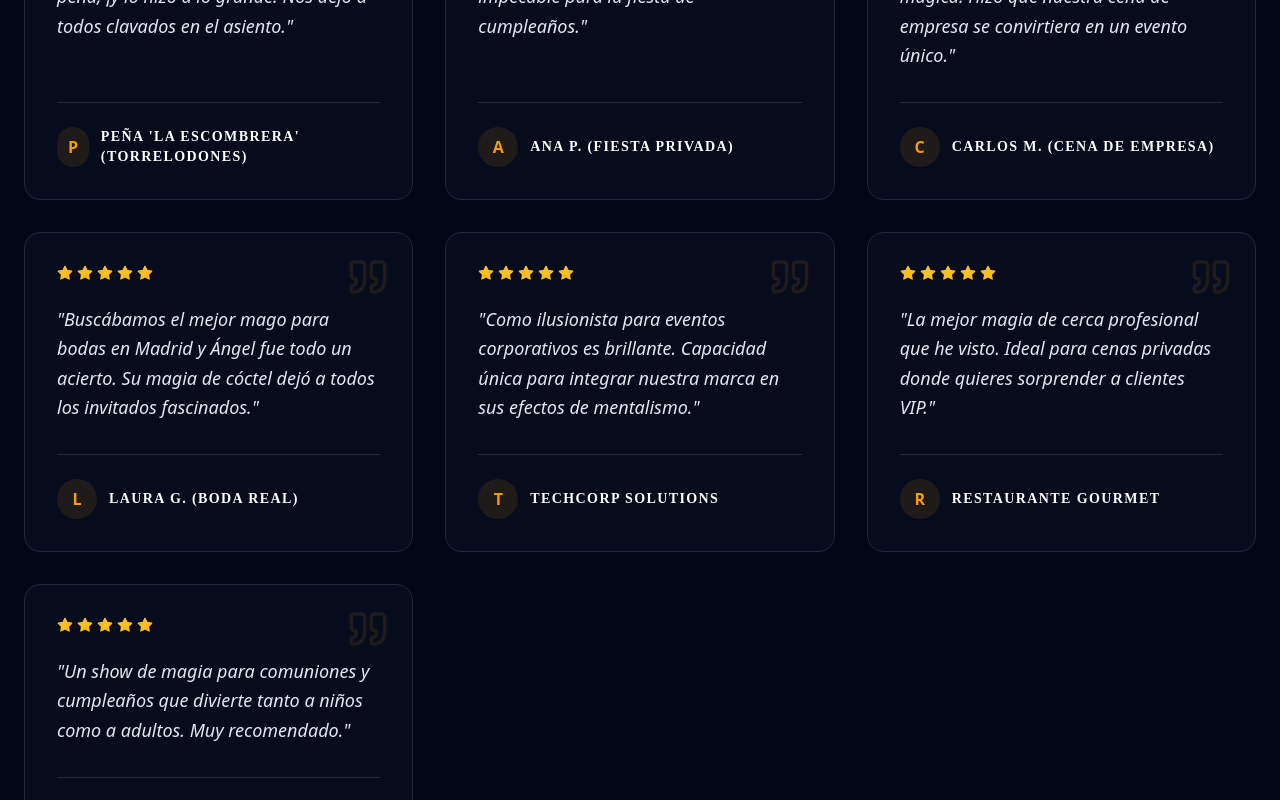
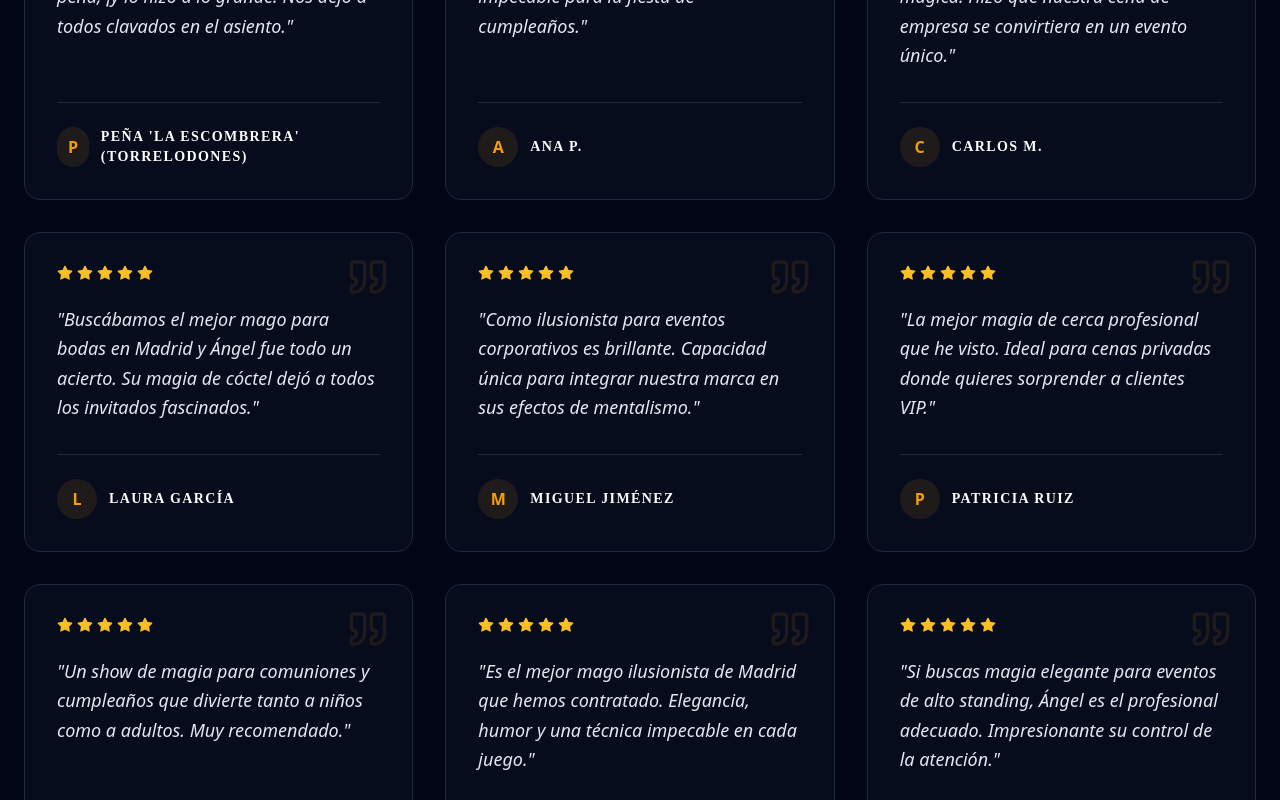
Before and after one commit to angelruuiz/WebAngelRuizWorld, a Next.js app: page /valoraciones in a window 1280 px wide. Shown: the part 1300-2100 px from the top of the page. Built offline with nearby package versions, Linux system fonts and the light colour scheme.

Commit message:
feat: minimalist index and realistic SEO reviews in valoraciones

```diff
--- a/app/page.jsx
+++ b/app/page.jsx
@@ -178,7 +178,6 @@ export default function App() {
 
             <main>
                 <Hero onOpenModal={() => setIsContactOpen(true)} />
-                <Services selectedService={selectedService} setSelectedService={setSelectedService} disabled={isChatOpen} />
             </main>
 
             <Footer onOpenContact={() => setIsContactOpen(true)} />
--- a/app/valoraciones/page.jsx
+++ b/app/valoraciones/page.jsx
@@ -49,12 +49,14 @@ const ReviewsGrid = () => {
         { text: "Contratamos a Ángel para nuestra boda y fue la clave para que el cóctel fuera espectacular. La magia de cerca que hace es de otro nivel.", author: "Sofía y David" },
         { text: "Ángel transformó la comunión de nuestro sobrino en algo verdaderamente excepcional.", author: "Comunión de Marcos" },
         { text: "Ángel fue el que inauguró nuestra peña, ¡y lo hizo a lo grande! Nos dejó a todos clavados en el asiento.", author: "Peña 'La Escombrera' (Torrelodones)" },
-        { text: "Un espectáculo de magia de salón impecable para la fiesta de cumpleaños.", author: "Ana P. (Fiesta Privada)" },
-        { text: "Una experiencia absolutamente mágica. Hizo que nuestra cena de empresa se convirtiera en un evento único.", author: "Carlos M. (Cena de Empresa)" },
-        { text: "Buscábamos el mejor mago para bodas en Madrid y Ángel fue todo un acierto. Su magia de cóctel dejó a todos los invitados fascinados.", author: "Laura G. (Boda Real)" },
-        { text: "Como ilusionista para eventos corporativos es brillante. Capacidad única para integrar nuestra marca en sus efectos de mentalismo.", author: "TechCorp Solutions" },
-        { text: "La mejor magia de cerca profesional que he visto. Ideal para cenas privadas donde quieres sorprender a clientes VIP.", author: "Restaurante Gourmet" },
-        { text: "Un show de magia para comuniones y cumpleaños que divierte tanto a niños como a adultos. Muy recomendado.", author: "Familia Rodríguez" }
+        { text: "Un espectáculo de magia de salón impecable para la fiesta de cumpleaños.", author: "Ana P." },
+        { text: "Una experiencia absolutamente mágica. Hizo que nuestra cena de empresa se convirtiera en un evento único.", author: "Carlos M." },
+        { text: "Buscábamos el mejor mago para bodas en Madrid y Ángel fue todo un acierto. Su magia de cóctel dejó a todos los invitados fascinados.", author: "Laura García" },
+        { text: "Como ilusionista para eventos corporativos es brillante. Capacidad única para integrar nuestra marca en sus efectos de mentalismo.", author: "Miguel Jiménez" },
+        { text: "La mejor magia de cerca profesional que he visto. Ideal para cenas privadas donde quieres sorprender a clientes VIP.", author: "Patricia Ruiz" },
+        { text: "Un show de magia para comuniones y cumpleaños que divierte tanto a niños como a adultos. Muy recomendado.", author: "Javier Soler" },
+        { text: "Es el mejor mago ilusionista de Madrid que hemos contratado. Elegancia, humor y una técnica impecable en cada juego.", author: "Carmen Martínez" },
+        { text: "Si buscas magia elegante para eventos de alto standing, Ángel es el profesional adecuado. Impresionante su control de la atención.", author: "Sergio Blanco" }
     ];
 
     return (
```
